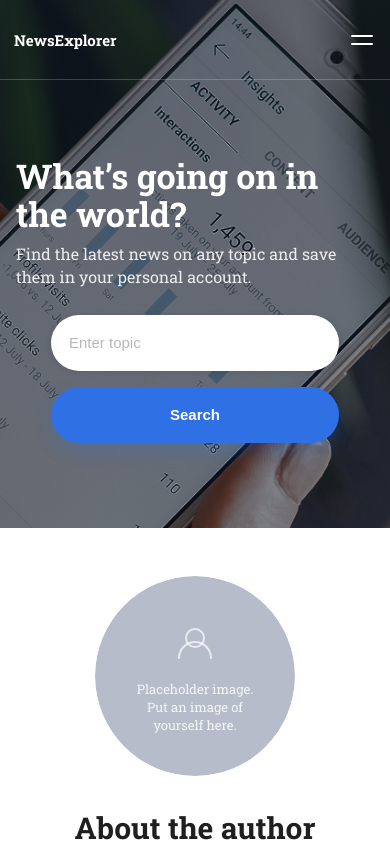
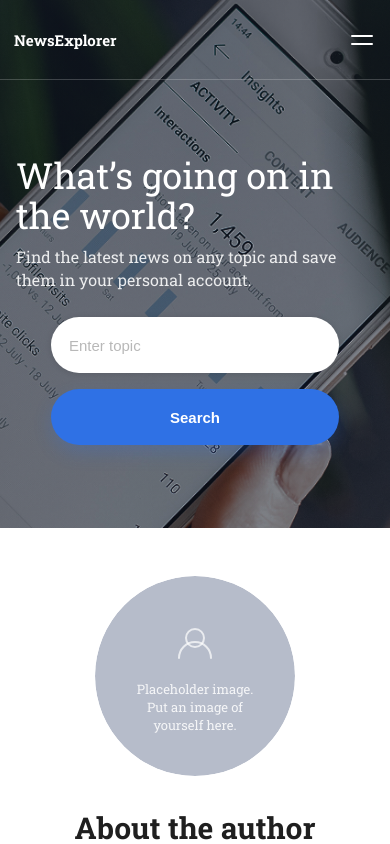
Before and after one commit to Ewell19/stage-1-frontend-api, a React (Vite) app: page / in a window 390 px wide. Shown: the top 844 px of the page. Built offline with nearby package versions, Linux system fonts and the light colour scheme.

Commit message:
Set hero title to Roboto Slab 400 36px/40px

```diff
--- a/src/components/Main/Main.css
+++ b/src/components/Main/Main.css
@@ -40,9 +40,11 @@
 
 .hero__title {
   margin: 0;
-  font-size: 60px;
-  font-weight: 800;
-  line-height: 1.1;
+  font-family: 'Roboto Slab', serif;
+  font-size: 36px;
+  font-weight: 400;
+  line-height: 40px;
+  letter-spacing: 0px;
   color: #fff;
   max-width: 620px;
 }
@@ -110,8 +112,8 @@
   }
 
   .hero__title {
-    font-size: 40px;
-    line-height: 1.15;
+    font-size: 36px;
+    line-height: 40px;
     max-width: 420px;
   }
 
@@ -155,8 +157,8 @@
   }
 
   .hero__title {
-    font-size: 40px;
-    line-height: 1.1;
+    font-size: 36px;
+    line-height: 40px;
     max-width: 100%;
   }
 
@@ -214,6 +216,7 @@
 
   .hero__title {
     font-size: 36px;
+    line-height: 40px;
   }
 
   .hero__content {
@@ -230,7 +233,8 @@
   }
 
   .hero__title {
-    font-size: 35px;
+    font-size: 36px;
+    line-height: 40px;
   }
 
   .hero__content {
@@ -261,7 +265,8 @@
   }
 
   .hero__title {
-    font-size: 34px;
+    font-size: 36px;
+    line-height: 40px;
   }
 
   .hero__content {
@@ -288,7 +293,8 @@
 
 @media (max-width: 375px) {
   .hero__title {
-    font-size: 33px;
+    font-size: 36px;
+    line-height: 40px;
   }
 
   .hero__content {
@@ -303,8 +309,8 @@
   }
 
   .hero__title {
-    font-size: 32px;
-    line-height: 1.12;
+    font-size: 36px;
+    line-height: 40px;
   }
 
   .hero__subtitle {
```
